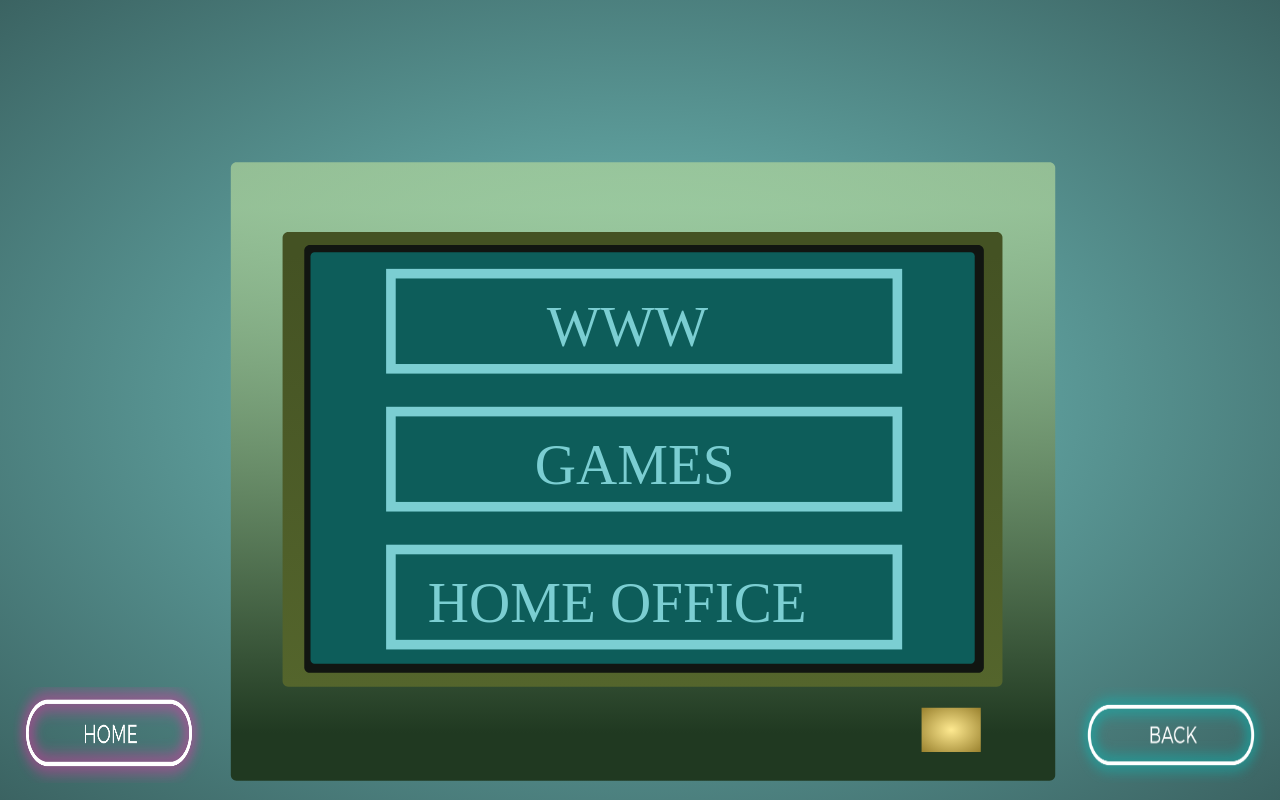
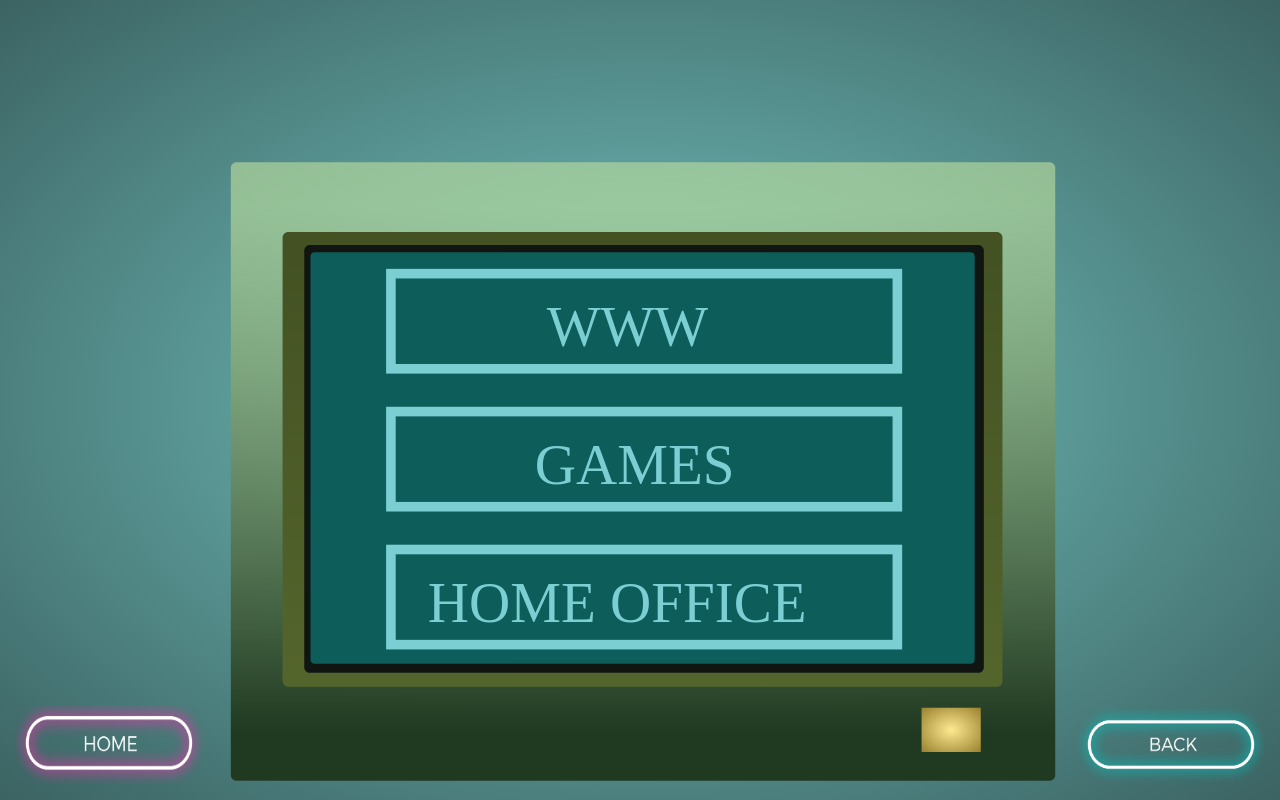
Before and after one commit to md2eoseo/AnimationProject_SpicyNoodles, a website built with Parcel: page uses.html in a window 1280 px wide. Built offline with nearby package versions, Linux system fonts and the light colour scheme.

Commit message:
changed backBtn style

```diff
--- a/evolution.css
+++ b/evolution.css
@@ -3,6 +3,7 @@
   padding: 0;
 }
 
+/* https://stackoverflow.com/questions/15622386/unwanted-scroll-bar */
 body {
   overflow: hidden;
 }
--- a/uses.css
+++ b/uses.css
@@ -20,7 +20,7 @@
 
 .back-button {
   width: 15vw;
-  height: 12vh;
+  height: 6vw;
   padding: 1vw;
 }
 
--- a/uses_games.css
+++ b/uses_games.css
@@ -19,7 +19,7 @@ body {
 
 .back-button {
   width: 15vw;
-  height: 12vh;
+  height: 6vw;
   padding: 1vw;
 }
 
```
Also changed, not shown: uses_www.css (deleted).
